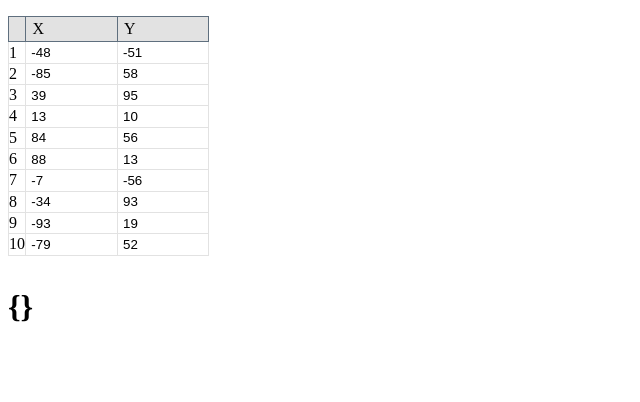
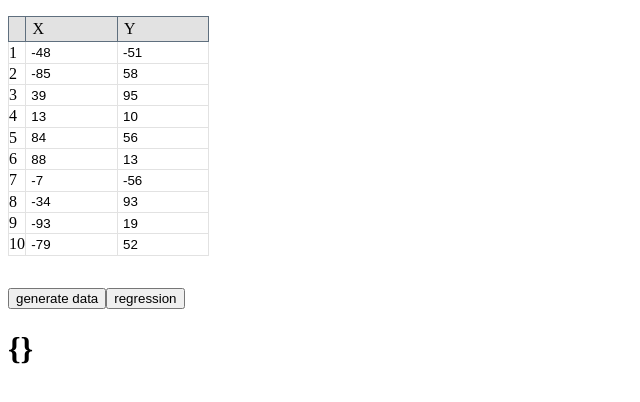
Before and after one commit to webDva/KawaiiPredicts, an Angular app in the folder frontend/: page / in a window 1280 px wide. Shown: the top 402 px of the page, without its empty margins (0-640 px from the left). Built offline with nearby package versions, Linux system fonts and the light colour scheme.

Commit message:
added buttons and seemed to have fixed two-way data binding bug. yes!

```diff
--- a/frontend/src/app/app.component.html
+++ b/frontend/src/app/app.component.html
@@ -1,15 +1,17 @@
 <table>
-    <tr (click)="generateData()">
+    <tr>
         <th></th>
         <th>X</th>
         <th>Y</th>
     </tr>
     <tr *ngFor="let d of dataPairs; let i = index;">
         <td>{{i + 1}}</td>
-        <td><input #number type="number" (input)="dataPairs[i][0] = number.value" [value]="dataPairs[i][0]"/></td>
-        <td><input #number type="number" (input)="dataPairs[i][1] = number.value" [value]="dataPairs[i][1]"/></td>
+        <td><input #number1 type="number" (input)="dataPairs[i][0] = number1.value" [value]="dataPairs[i][0]"/></td>
+        <td><input #number2 type="number" (input)="dataPairs[i][1] = number2.value" [value]="dataPairs[i][1]"/></td>
     </tr>
 </table>
-<h1 (click)="getRegression(dataPairs)">
+<button (click)="generateData()">generate data</button>
+<button (click)="getRegression(dataPairs)">regression</button>
+<h1>
   {{results | json}}
 </h1>
```
